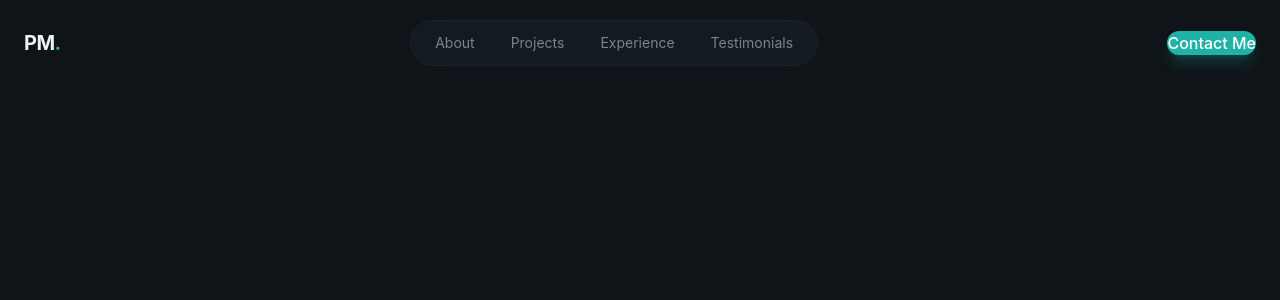
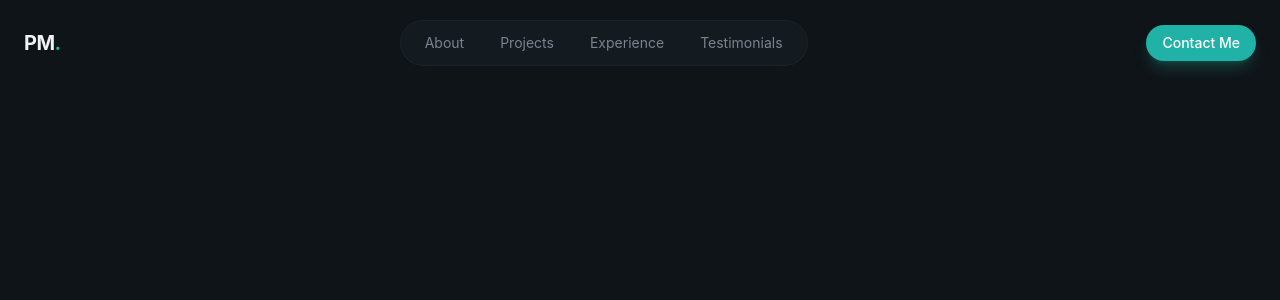
Before and after one commit to Ridzzz0Alam/dev_personal_project, a React (Vite) app: page / in a window 1280 px wide. Shown: the top 300 px of the page. Built offline with nearby package versions, Linux system fonts and the light colour scheme.

Commit message:
modified button & navbasr

```diff
--- a/src/components/Button.jsx
+++ b/src/components/Button.jsx
@@ -1,4 +1,4 @@
-export const Button =({className,size,children}) =>{
+export const Button =({className="",size="default",children}) =>{
 const baseClasses = "relative overflow-hidden rounded-full font-medium focus:outline-none focus-visible:ring-2 focus-visible:ring-primary bg-primary text-primary-foreground hover:bg-primary/90 shadow-lg shadow-primary/25";
 
 const sizeClasses={
@@ -6,7 +6,7 @@ const sizeClasses={
     default: "px-6 py-3 text-base",
     lg: "px-8 py-4 text-lg",
 }
-const classes = `${baseClasses} ${sizeClasses[size]} `;
+const classes = `${baseClasses} ${sizeClasses[size]} ${className}`;
     return(
         <button className={classes}>
             <span>{children}</span>
--- a/src/layout/Navbar.jsx
+++ b/src/layout/Navbar.jsx
@@ -31,7 +31,7 @@ export const Navbar = () =>{
 
             {/* CTA Button */}
             <div>
-                <Button>Contact Me</Button>
+                <Button size="sm">Contact Me</Button>
             </div>
         </nav>
     </header>
```
